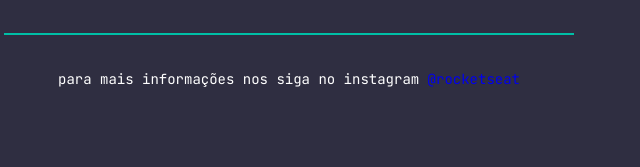
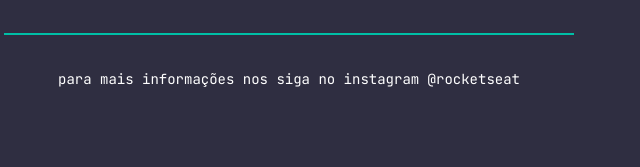
Before and after one commit to Mezzarana/stage-02-recriando-layout, a plain HTML site: page index.html in a window 1280 px wide. Shown: the part 630-797 px from the top of the page, 351-991 px from the left. Drawn offline with nearby package versions, Linux system fonts and the light colour scheme.

Commit message:
Update style.css

```diff
--- a/style.css
+++ b/style.css
@@ -81,8 +81,12 @@ footer a {
   text-decoration: none;
 }
 
+footer a:link {
+  color:#FFFFFF;
+}
+
 footer a:visited {
-  color:#FFFFFF
+  color:#FFFFFF;
 }
 
  #padlock {
```
